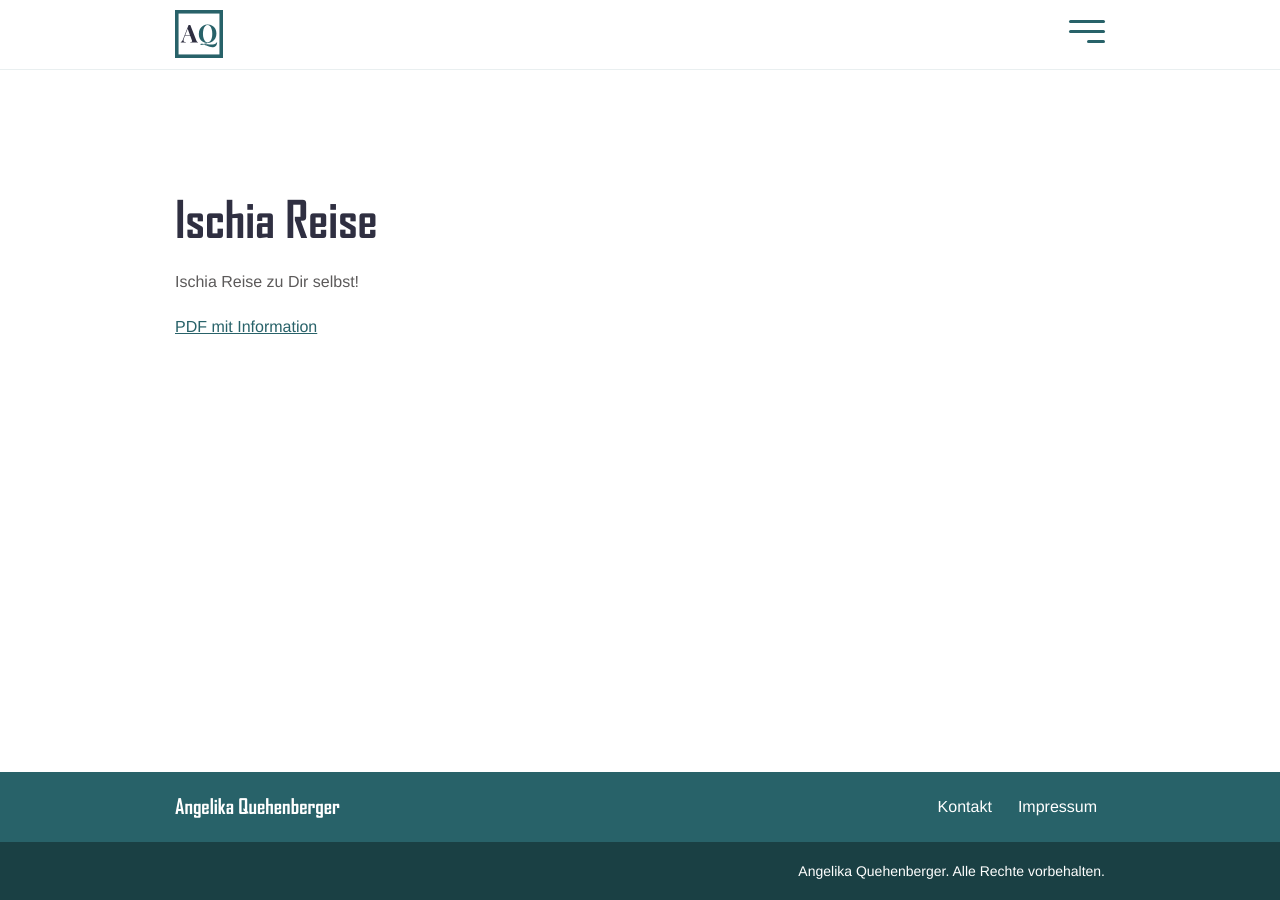
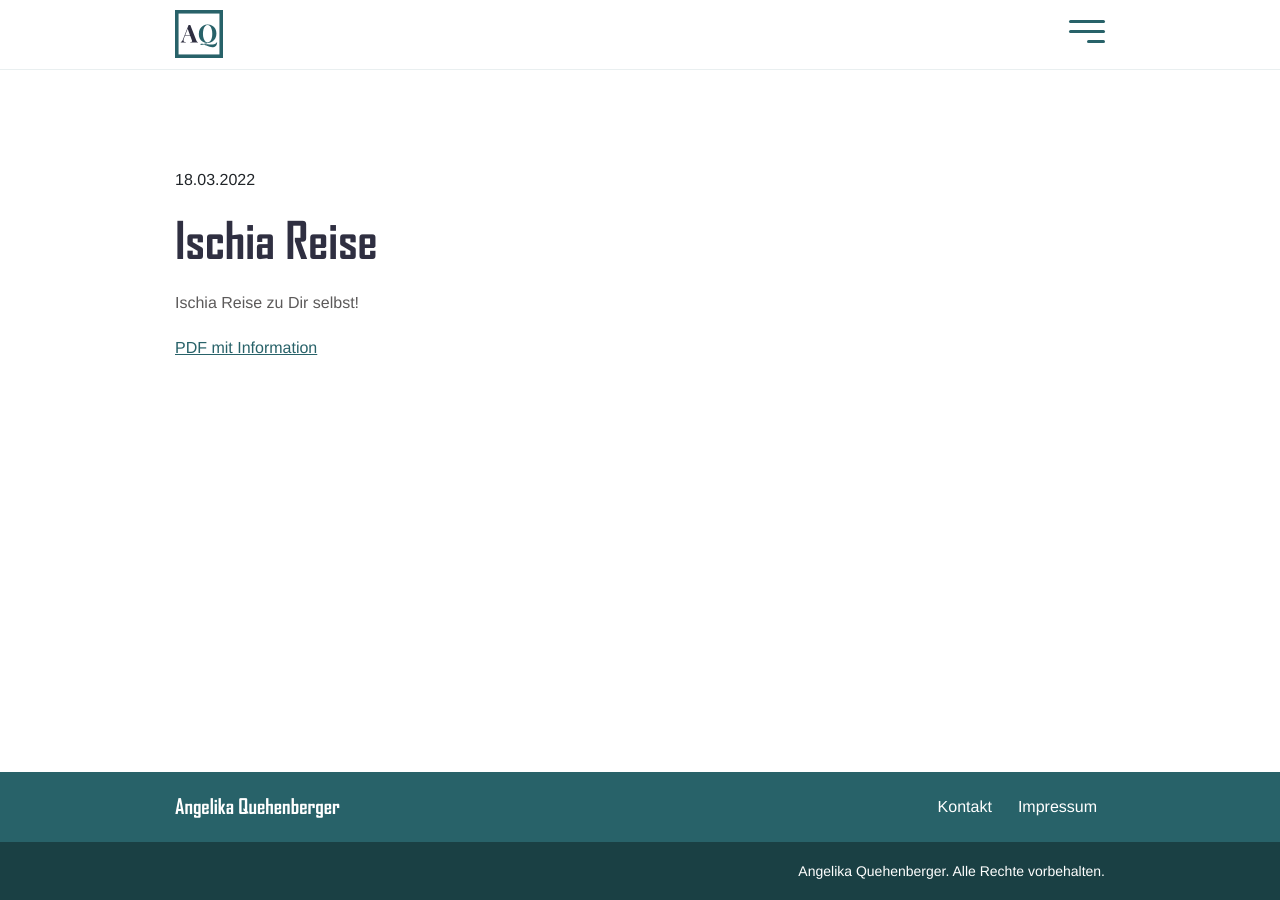
Before and after one commit to dvschnitz/angelika-quehenberger, a Jekyll site: the page built from _blogs/IschiaReise.md, in a window 1280 px wide. Built offline with Jekyll 4.4.1, drawn with Linux system fonts in a browser that asks for light colours.

Commit message:
Show date for blog posts

```diff
--- a/_blogs/IschiaReise.md
+++ b/_blogs/IschiaReise.md
@@ -1,9 +1,10 @@
 ---
 title: "Ischia Reise"
-date: 2021-11-18T12:33:46+10:00
+date: 2022-03-18T12:33:46+10:00
 featured: true
 weight: 2
 layout: page
+showDate: true
 ---
 
 Ischia  Reise zu Dir selbst!
--- a/_layouts/home.html
+++ b/_layouts/home.html
@@ -58,7 +58,7 @@ bodyClass: "page-home"
             <h2 class="service-title">
               <a href="{{ blog.url | relative_url }}">{{ blog.title }}</a>
             </h2>
-            <p>{{ blog.content | markdownify | strip_html | truncate: 100 }}</p>
+            <p>{{ blog.content | markdownify | strip_html | truncate: 150 }}</p>
           </div>
         </div>
       </div>
--- a/_layouts/page.html
+++ b/_layouts/page.html
@@ -4,6 +4,9 @@ bodyClass: "page-basic"
 ---
 
 <div class="container pb-6 pt-6 pt-md-10 pb-md-10">
+    {% if page.showDate and page.date %}
+        <div class="date">{{page.date | date: "%d.%m.%Y"}}</div>
+    {% endif %}
     {% assign arraySize = page.intro_image | size %}
     {% for image in page.intro_image %}
     <div class="col-12 col-md-6 col-lg-8 position-relative">
```
Also changed, not shown: _blogs/Maerchen.md (+2 -1 lines), _blogs/SkillsAchtsamkeit.md (+1 -0 lines), _blogs/StrategieParodoxien.md (+2 -1 lines).
